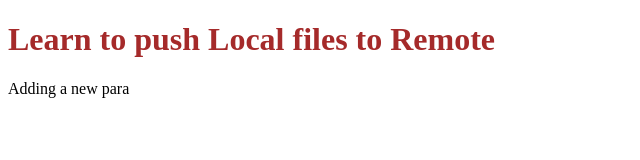
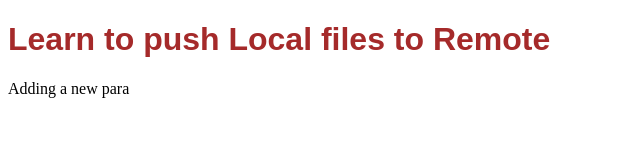
Before and after one commit to saurabhsinghlunthi12/LocalRepotoRemote, a plain HTML site: page index.html in a window 1280 px wide. Shown: the whole page, without its empty margins (0-640 px from the left). Drawn offline with Linux system fonts and the light colour scheme.

Commit message:
Changing font-family

```diff
--- a/index.html
+++ b/index.html
@@ -5,7 +5,7 @@
     <meta name="viewport" content="width=device-width, initial-scale=1.0">
     <title>LocalToRemoteGit</title>
 </head>
-<h1 style="color: brown;">Learn to push Local files to Remote</h1>
+<h1 style="color: brown; font-family: Arial, Helvetica, sans-serif;">Learn to push Local files to Remote</h1>
 <p>Adding a new para</p>
 <body>
 
```
